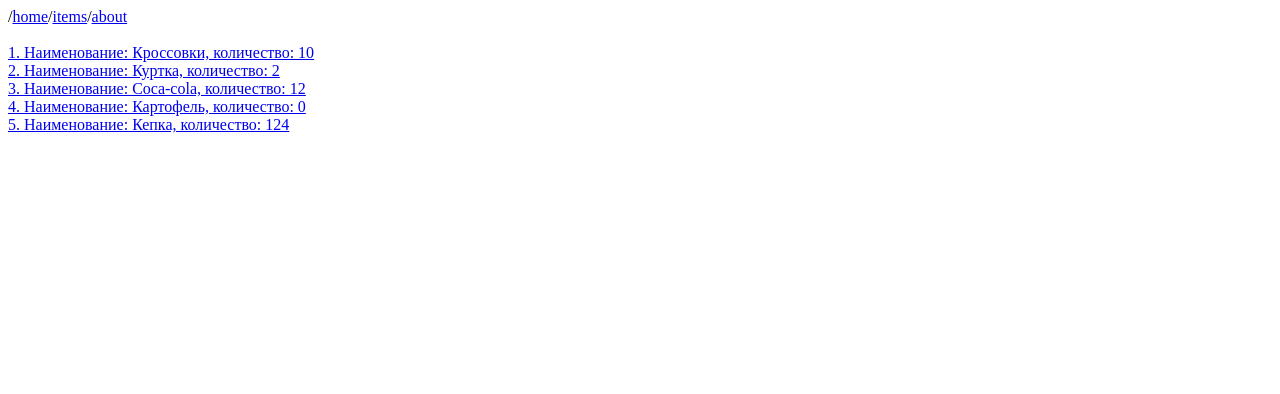
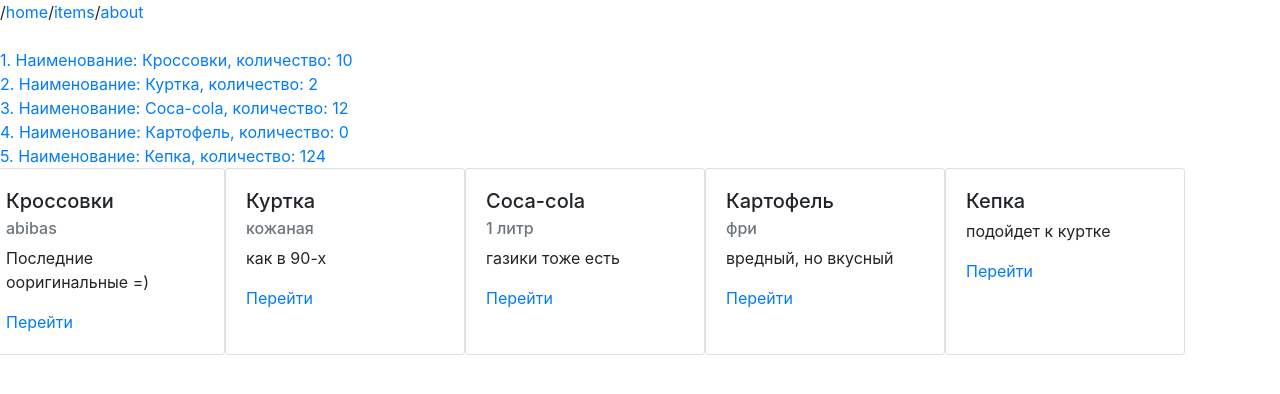
Before and after one commit to jeit1990/first_django23092024, a Django app: page /items in a window 1280 px wide. Shown: the top 394 px of the page. Run offline with Django 5.2, Linux system fonts and the light colour scheme; data comes from the database, SQL or seed files in the repository; both versions use the stored data as it was after the commit.

Commit message:
bd_descripts

```diff
--- a/MainApp/models.py
+++ b/MainApp/models.py
@@ -6,3 +6,4 @@
     name  = models.CharField(max_length=100)
     brand = models.CharField(max_length=100)
     count = models.PositiveIntegerField()
+    item_description = models.TextField(max_length=1000, blank=True)
--- a/MainApp/views.py
+++ b/MainApp/views.py
@@ -19,11 +19,11 @@
     телефон: <strong>8-923-600-01-02</strong><br/>
     email: <strong>vasya@mail.ru</strong>
     """
-items = [   {"id": 1, "name": "Кроссовки abibas" ,"quantity":5},
+"""items = [   {"id": 1, "name": "Кроссовки abibas" ,"quantity":5},
             {"id": 2, "name": "Куртка кожаная" ,"quantity":2},
             {"id": 5, "name": "Coca-cola 1 литр" ,"quantity":12},
             {"id": 7, "name": "Картофель фри" ,"quantity":0},
-            {"id": 8, "name": "Кепка" ,"quantity":124},]
+            {"id": 8, "name": "Кепка" ,"quantity":124},]"""
 
 def home_old(request):
     text = """
@@ -48,7 +48,8 @@
         item = Item.objects.get(pk=item_id)
         context = {"item": item}
     except:
-        context = {"item_id": item_id}
+        context = {"error": f'Товар с id = {item_id } не найден'}
+        return render(request, 'error_page.html', context)
     return render(request, 'item.html', context)
 
 def get_items(request):
--- a/templates/item.html
+++ b/templates/item.html
@@ -11,11 +11,9 @@
 </header>
 
 {% if item.count > 0 %}
-    Наименование: {{ item.name }}, количество: {{ item.count }}
-{% elif item.count == 0 %}
-    Наименование: {{ item.name }}, Товар отсутствует
+    Наименование: {{ item.name }}, бренд: {{ item.brand }}, количество: {{ item.count }}
 {% else %}
-    Товар с id = {{ item_id }} не найден
+    Наименование: {{ item.name }}, бренд: {{ item.brand }}, Товар отсутствует
 {% endif %}
 <br/>
 <a href="/items">назад к списку товаров</a>
--- a/templates/items.html
+++ b/templates/items.html
@@ -3,6 +3,7 @@
 <head>
     <meta charset="UTF-8">
     <title>Title</title>
+
 </head>
 <body>
 <header>
@@ -13,5 +14,19 @@
     <br/><a href='/item/{{ item.id }}'>{{ item.id }}. Наименование: {{ item.name }}, количество: {{ item.count }}</a>
 
 {% endfor %}
+<link rel="stylesheet" href="https://cdn.jsdelivr.net/npm/bootstrap@4.6.1/dist/css/bootstrap.min.css" integrity="sha384-zCbKRCUGaJDkqS1kPbPd7TveP5iyJE0EjAuZQTgFLD2ylzuqKfdKlfG/eSrtxUkn" crossorigin="anonymous">
+<div class="row">
+    {% for item in items %}
+<div class="card" style="width: 15rem;">
+  <div class="card-body">
+    <h5 class="card-title">{{ item.name }}</h5>
+    <h6 class="card-subtitle mb-2 text-muted">{{ item.brand }}</h6>
+    <p class="card-text">{{ item.item_description }}</p>
+    <a href='/item/{{ item.id }}' class="card-link">Перейти</a>
+  </div>
+</div>
+{% endfor %}
+</div>
+
 </body>
 </html>
```
Also changed, not shown: MainApp/fixtures/bd.json (+10 -5 lines), templates/error_page.html (added, +18 -0 lines), MainApp/migrations/0002_item_item_description.py (added).
